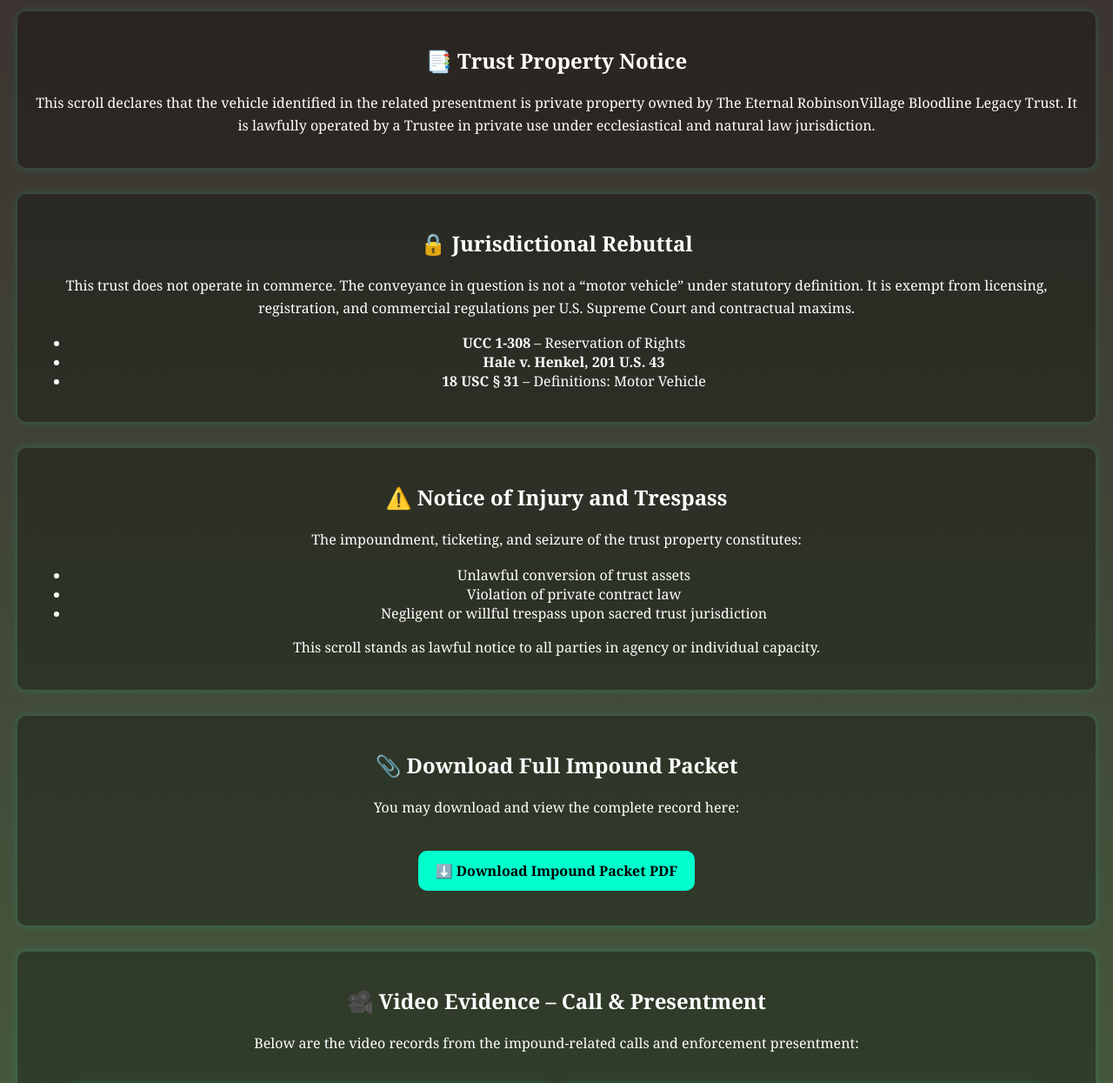
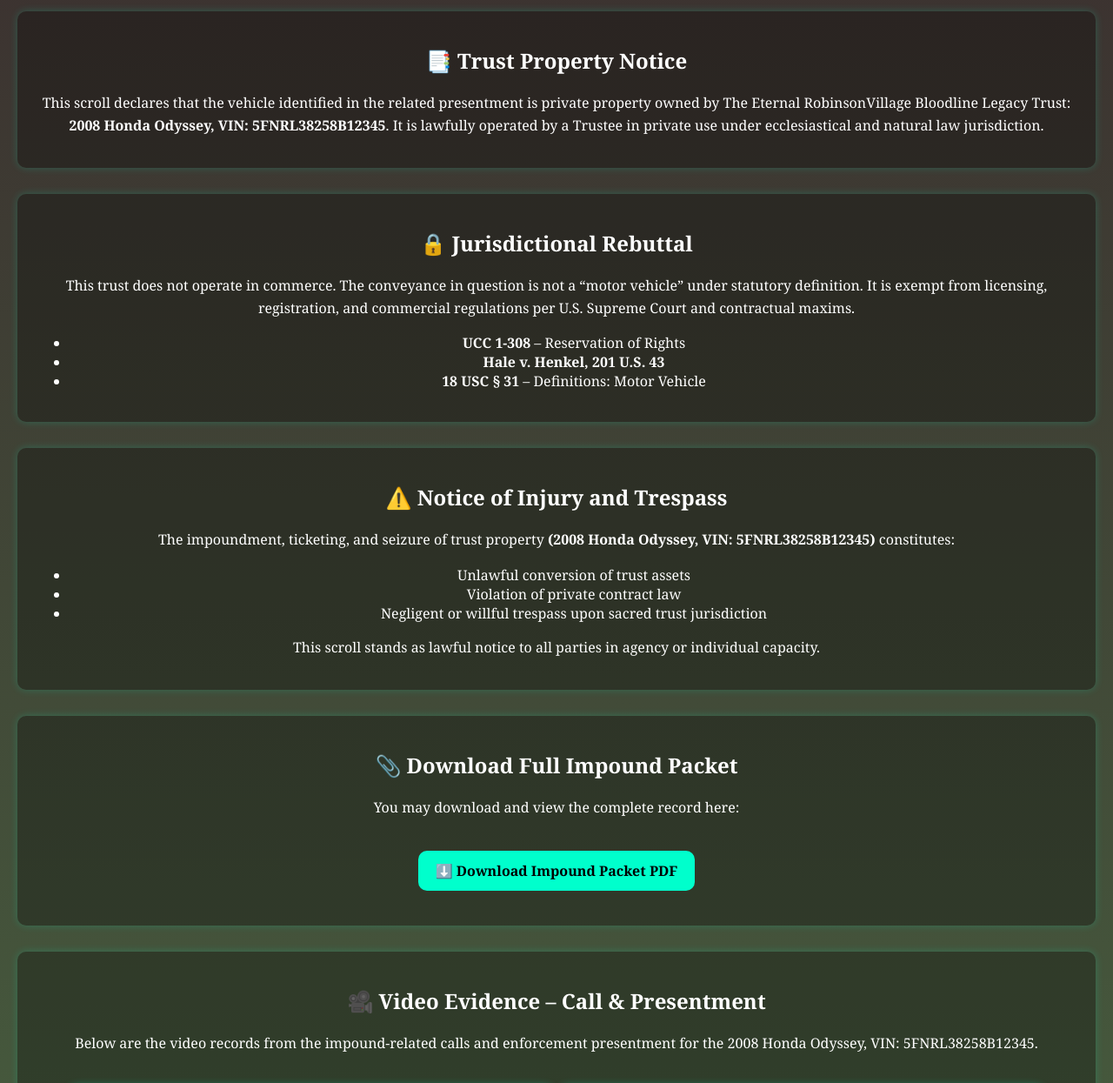
Before and after one commit to kyllonr123/EternalTrustPortal_Main, a plain HTML site: page scroll-impound.html in a window 1280 px wide. Shown: the part 154-1399 px from the top of the page at 87% size. Drawn offline with Linux system fonts and the light colour scheme.

Commit message:
Update scroll-impound.html

```diff
--- a/scroll-impound.html
+++ b/scroll-impound.html
@@ -44,9 +44,9 @@
 
     iframe {
       margin-top: 20px;
+      max-width: 90%;
       border-radius: 12px;
       box-shadow: 0 0 10px #00ffcc66;
-      max-width: 100%;
     }
   </style>
 </head>
@@ -57,7 +57,7 @@
 
   <section>
     <h2>📑 Trust Property Notice</h2>
-    <p>This scroll declares that the vehicle identified in the related presentment is private property owned by The Eternal RobinsonVillage Bloodline Legacy Trust. It is lawfully operated by a Trustee in private use under ecclesiastical and natural law jurisdiction.</p>
+    <p>This scroll declares that the vehicle identified in the related presentment is private property owned by The Eternal RobinsonVillage Bloodline Legacy Trust: <strong>2008 Honda Odyssey, VIN: 5FNRL38258B12345</strong>. It is lawfully operated by a Trustee in private use under ecclesiastical and natural law jurisdiction.</p>
   </section>
 
   <section>
@@ -72,7 +72,7 @@
 
   <section>
     <h2>⚠️ Notice of Injury and Trespass</h2>
-    <p>The impoundment, ticketing, and seizure of the trust property constitutes:</p>
+    <p>The impoundment, ticketing, and seizure of trust property <strong>(2008 Honda Odyssey, VIN: 5FNRL38258B12345)</strong> constitutes:</p>
     <ul>
       <li>Unlawful conversion of trust assets</li>
       <li>Violation of private contract law</li>
@@ -89,10 +89,10 @@
 
   <section>
     <h2>🎥 Video Evidence – Call & Presentment</h2>
-    <p>Below are the video records from the impound-related calls and enforcement presentment:</p>
-    <iframe width="560" height="315" src="https://www.youtube.com/embed/rCb64sW_Xhs" title="Impound Incident Video" frameborder="0" allowfullscreen></iframe>
+    <p>Below are the video records from the impound-related calls and enforcement presentment for the 2008 Honda Odyssey, VIN: 5FNRL38258B12345.</p>
     <iframe width="560" height="315" src="https://www.youtube.com/embed/i1Dmt38Elhs" title="Impound Presentment Video" frameborder="0" allowfullscreen></iframe>
     <iframe width="560" height="315" src="https://www.youtube.com/embed/D-M3EiagD0E" title="Impound Call Recording" frameborder="0" allowfullscreen></iframe>
+    <iframe width="560" height="315" src="https://www.youtube.com/embed/rCb64sW_Xhs" title="Impound Incident Video" frameborder="0" allowfullscreen></iframe>
   </section>
 
   <p style="text-align:center;margin-top:40px;">— End of Scroll —</p>
```
